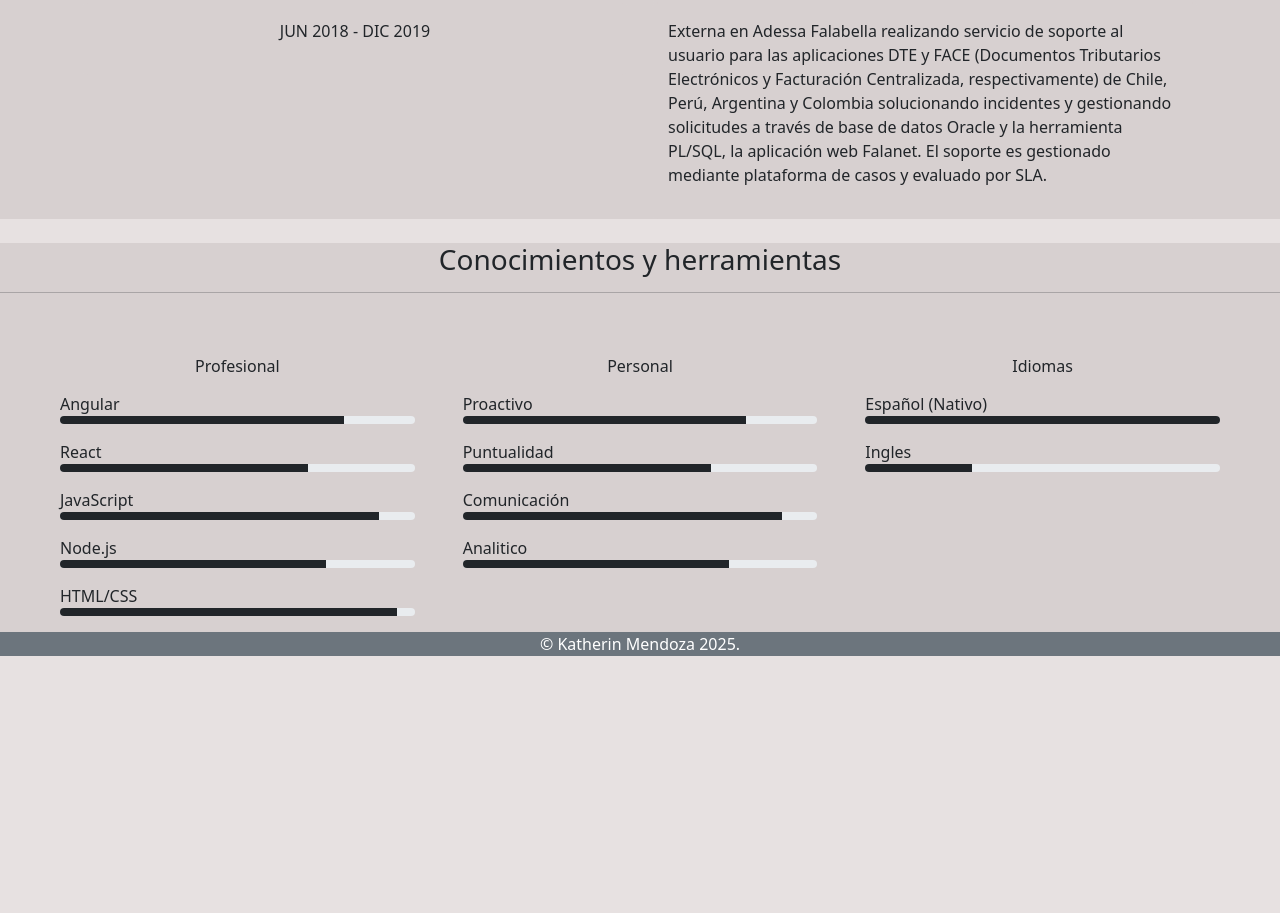
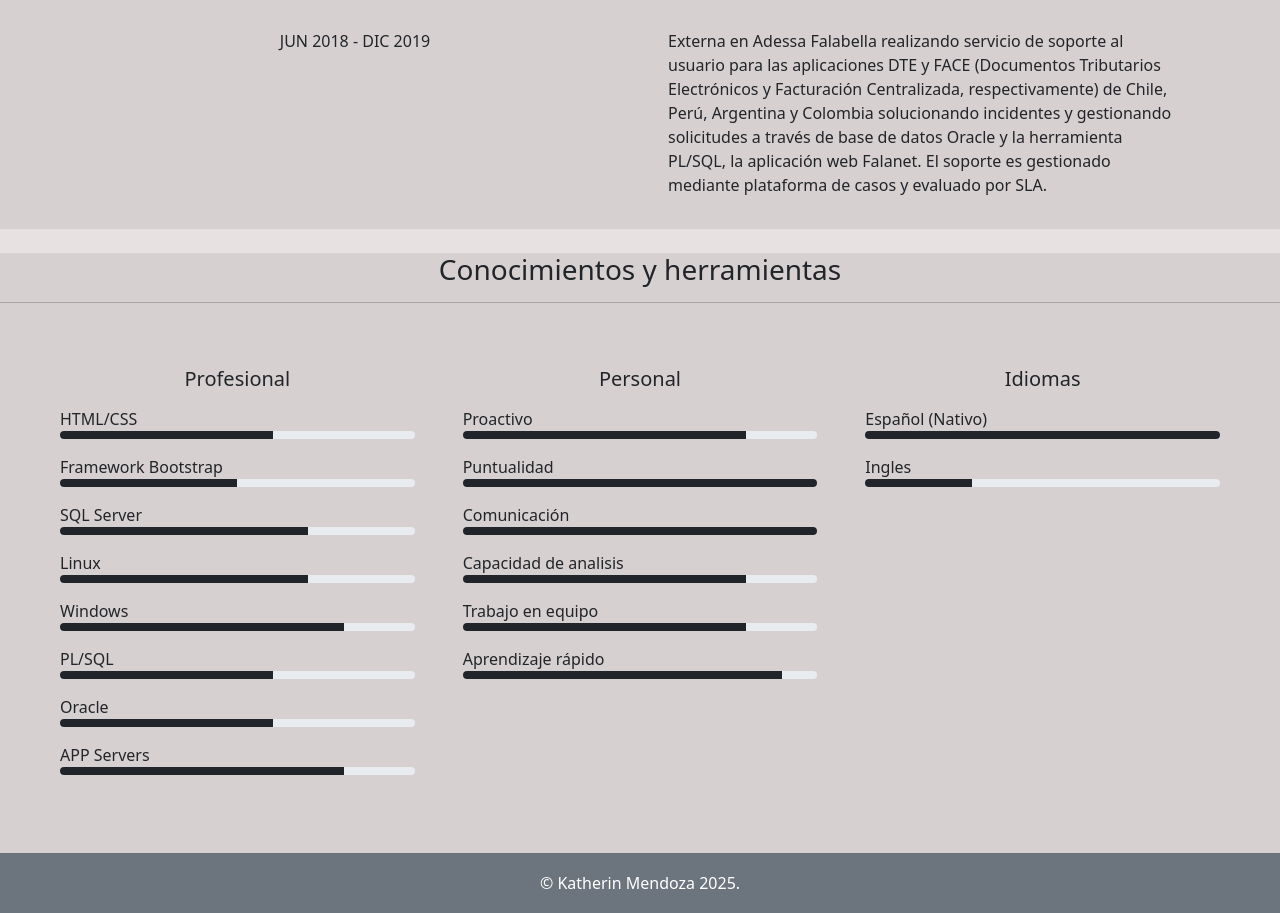
Before and after one commit to isra-osvaldo/KatyStark.github.io, a plain HTML site: page index.html in a window 1280 px wide. Shown: the part 1119-2032 px from the top of the page. Before the commit the page ends 1791 px from the top, so only its background shows below. Drawn offline with nearby package versions, Linux system fonts and the light colour scheme.

Commit message:
se realizan modificaciones en header, nav, seccion conocimientos y footer.

```diff
--- a/assets/css/style.css
+++ b/assets/css/style.css
@@ -14,3 +14,11 @@ body{
 .progress {
     height: 8px;
   }
+
+  .conocimientos{
+    height: 600px;
+  }
+
+  footer{
+    height: 60px;
+  }
--- a/index.html
+++ b/index.html
@@ -24,7 +24,7 @@
               </div>
               <div class="col-md-8">
                 <div class="card-body ms-5">
-                  <h1 class="card-title">Katherin Mendoza</h1>
+                  <h1 class="card-title mt-5">Katherin Mendoza</h1>
                   <p class="card-text fs-4">Full Stack JavaScript</p>
                   <p class="card-text"><i class="fa-solid fa-envelope"></i> katyamp95@gmail.com <br>
                     <i class="fa-solid fa-phone"></i> +56 9 8354 8835
@@ -35,7 +35,7 @@
           </div>
         </section>
         <section class="col-12 col-sm-6">
-          <div class="card text-center me-5 mt-3 bg-secondary text-white">
+          <div class="card text-center me-5 mt-5 bg-secondary text-white">
             <div class="card-body">
               <p><i class="fa-brands fa-linkedin fs-5"></i>
                 <a href="https://www.linkedin.com/in/katherin-mendoza-559590169/" target="_blank"
@@ -65,6 +65,9 @@
           </li>
           <li class="nav-item">
             <a class="nav-link fs-5" href="#experiencias">Experiencias</a>
+          </li>
+          <li class="nav-item">
+            <a class="nav-link fs-5" href="#conocimientos">Conocimientos</a>
           </li>
           <li class="nav-item">
             <a class="nav-link fs-5" href="#">Portafolio</a>
@@ -156,87 +159,76 @@
       </div>
     </section>
 
-    <section id="conocimientos" class="mt-4 gris">
+    <section id="conocimientos" class="mt-4 gris conocimientos">
       <h3 class="text-center">Conocimientos y herramientas</h3>
       <hr>
       <div class="container-fluid text-center">
         <div class="row mx-4">
           <div class="col-12 col-sm-6 col-lg-4">
             <div class="container mt-5">
-              <h6 class="mb-3">Profesional</h6>
-              <div class="mb-3">
-                <div class="d-flex justify-content-between">
-                  <span>Angular</span>
-                </div>
-                <div class="progress">
-                  <div
-                    class="progress-bar bg-dark"
-                    role="progressbar"
-                    style="width: 80%;"
-                    aria-valuenow="80"
-                    aria-valuemin="0"
-                    aria-valuemax="100"
-                  ></div>
-                </div>
-              </div>
-              <div class="mb-3">
-                <div class="d-flex justify-content-between">
-                  <span>React</span>
-                </div>
-                <div class="progress">
-                  <div
-                    class="progress-bar bg-dark"
-                    role="progressbar"
-                    style="width: 70%;"
-                    aria-valuenow="70"
-                    aria-valuemin="0"
-                    aria-valuemax="100"
-                  ></div>
-                </div>
-              </div>
-              <div class="mb-3">
-                <div class="d-flex justify-content-between">
-                  <span>JavaScript</span>
-                </div>
-                <div class="progress">
-                  <div
-                    class="progress-bar bg-dark"
-                    role="progressbar"
-                    style="width: 90%;"
-                    aria-valuenow="90"
-                    aria-valuemin="0"
-                    aria-valuemax="100"
-                  ></div>
-                </div>
-              </div>
-              <div class="mb-3">
-                <div class="d-flex justify-content-between">
-                  <span>Node.js</span>
-                </div>
-                <div class="progress">
-                  <div
-                    class="progress-bar bg-dark"
-                    role="progressbar"
-                    style="width: 75%;"
-                    aria-valuenow="75"
-                    aria-valuemin="0"
-                    aria-valuemax="100"
-                  ></div>
-                </div>
-              </div>
+              <h5 class="mb-3">Profesional</h5>
               <div class="mb-3">
                 <div class="d-flex justify-content-between">
                   <span>HTML/CSS</span>
                 </div>
                 <div class="progress">
-                  <div
-                    class="progress-bar bg-dark"
-                    role="progressbar"
-                    style="width: 95%;"
-                    aria-valuenow="95"
-                    aria-valuemin="0"
-                    aria-valuemax="100"
-                  ></div>
+                  <div class="progress-bar bg-dark" role="progressbar" style="width: 60%;" aria-valuemax="100"></div>
+                </div>
+              </div>
+              <div class="mb-3">
+                <div class="d-flex justify-content-between">
+                  <span>Framework Bootstrap</span>
+                </div>
+                <div class="progress">
+                  <div class="progress-bar bg-dark" role="progressbar" style="width: 50%;" aria-valuemax="100"></div>
+                </div>
+              </div>
+              <div class="mb-3">
+                <div class="d-flex justify-content-between">
+                  <span>SQL Server</span>
+                </div>
+                <div class="progress">
+                  <div class="progress-bar bg-dark" role="progressbar" style="width: 70%;" aria-valuemax="100"></div>
+                </div>
+              </div>
+              <div class="mb-3">
+                <div class="d-flex justify-content-between">
+                  <span>Linux</span>
+                </div>
+                <div class="progress">
+                  <div class="progress-bar bg-dark" role="progressbar" style="width: 70%;" aria-valuemax="100"></div>
+                </div>
+              </div>
+              <div class="mb-3">
+                <div class="text-start">
+                  <span>Windows</span>
+                </div>
+                <div class="progress">
+                  <div class="progress-bar bg-dark" role="progressbar" style="width: 80%;" aria-valuemax="100"></div>
+                </div>
+              </div>
+              <div class="mb-3">
+                <div class="text-start">
+                  <span>PL/SQL</span>
+                </div>
+                <div class="progress">
+                  <div class="progress-bar bg-dark" role="progressbar" style="width: 60%;" aria-valuemax="100"></div>
+                </div>
+              </div>
+              <div class="mb-3">
+                <div class="d-flex justify-content-between">
+                  <span>Oracle</span>
+                </div>
+                <div class="progress">
+                  <div class="progress-bar bg-dark" role="progressbar" style="width: 60%;" aria-valuemax="100"></div>
+                </div>
+              </div>
+              <div class="mb-3">
+                <div class="d-flex justify-content-between">
+                  <span>APP Servers</span>
+                </div>
+                <div class="progress">
+                  <div class="progress-bar bg-dark" role="progressbar" style="width: 80%;" aria-valuemax="100"></div>
                 </div>
               </div>
             </div>
@@ -244,20 +236,13 @@
 
           <div class="col-12 col-sm-6 col-lg-4">
             <div class="container mt-5">
-              <h6 class="mb-3">Personal</h6>
+              <h5 class="mb-3">Personal</h5>
               <div class="mb-3">
                 <div class="d-flex justify-content-between">
                   <span>Proactivo</span>
                 </div>
                 <div class="progress">
-                  <div
-                    class="progress-bar bg-dark"
-                    role="progressbar"
-                    style="width: 80%;"
-                    aria-valuenow="80"
-                    aria-valuemin="0"
-                    aria-valuemax="100"
-                  ></div>
+                  <div class="progress-bar bg-dark" role="progressbar" style="width: 80%;" aria-valuemax="100"></div>
                 </div>
               </div>
               <div class="mb-3">
@@ -265,14 +250,7 @@
                   <span>Puntualidad</span>
                 </div>
                 <div class="progress">
-                  <div
-                    class="progress-bar bg-dark"
-                    role="progressbar"
-                    style="width: 70%;"
-                    aria-valuenow="70"
-                    aria-valuemin="0"
-                    aria-valuemax="100"
-                  ></div>
+                  <div class="progress-bar bg-dark" role="progressbar" style="width: 100%;" aria-valuemax="100"></div>
                 </div>
               </div>
               <div class="mb-3">
@@ -280,29 +258,31 @@
                   <span>Comunicación</span>
                 </div>
                 <div class="progress">
-                  <div
-                    class="progress-bar bg-dark"
-                    role="progressbar"
-                    style="width: 90%;"
-                    aria-valuenow="90"
-                    aria-valuemin="0"
-                    aria-valuemax="100"
-                  ></div>
+                  <div class="progress-bar bg-dark" role="progressbar" style="width: 100%;" aria-valuemax="100"></div>
                 </div>
               </div>
               <div class="mb-3">
                 <div class="d-flex justify-content-between">
-                  <span>Analitico</span>
+                  <span>Capacidad de analisis</span>
                 </div>
                 <div class="progress">
-                  <div
-                    class="progress-bar bg-dark"
-                    role="progressbar"
-                    style="width: 75%;"
-                    aria-valuenow="75"
-                    aria-valuemin="0"
-                    aria-valuemax="100"
-                  ></div>
+                  <div class="progress-bar bg-dark" role="progressbar" style="width: 80%;" aria-valuemax="100"></div>
+                </div>
+              </div>
+              <div class="mb-3">
+                <div class="d-flex justify-content-between">
+                  <span>Trabajo en equipo</span>
+                </div>
+                <div class="progress">
+                  <div class="progress-bar bg-dark" role="progressbar" style="width: 80%;" aria-valuemax="100"></div>
+                </div>
+              </div>
+              <div class="mb-3">
+                <div class="d-flex justify-content-between">
+                  <span>Aprendizaje rápido</span>
+                </div>
+                <div class="progress">
+                  <div class="progress-bar bg-dark" role="progressbar" style="width: 90%;" aria-valuemax="100"></div>
                 </div>
               </div>
             </div>
@@ -310,20 +290,13 @@
 
           <div class="col-12 col-sm-6 col-lg-4">
             <div class="container mt-5">
-              <h6 class="mb-3">Idiomas</h6>
+              <h5 class="mb-3">Idiomas</h5>
               <div class="mb-3">
                 <div class="d-flex justify-content-between">
                   <span>Español (Nativo)</span>
                 </div>
                 <div class="progress">
-                  <div
-                    class="progress-bar bg-dark"
-                    role="progressbar"
-                    style="width: 100%;"
-                    aria-valuenow="70"
-                    aria-valuemin="0"
-                    aria-valuemax="100"
-                  ></div>
+                  <div class="progress-bar bg-dark" role="progressbar" style="width: 100%;" aria-valuemax="100"></div>
                 </div>
               </div>
               <div class="mb-3">
@@ -331,14 +304,7 @@
                   <span>Ingles</span>
                 </div>
                 <div class="progress">
-                  <div
-                    class="progress-bar bg-dark"
-                    role="progressbar"
-                    style="width: 30%;"
-                    aria-valuenow="90"
-                    aria-valuemin="0"
-                    aria-valuemax="100"
-                  ></div>
+                  <div class="progress-bar bg-dark" role="progressbar" style="width: 30%;" aria-valuemax="100"></div>
                 </div>
               </div>
             </div>
@@ -348,8 +314,8 @@
     </section>
   </main>
 
-  <footer class="bg-secondary text-center text-white">
-    <p>&copy; Katherin Mendoza 2025.</p>
+  <footer class="bg-secondary text-white">
+    <p class="d-flex justify-content-center align-items-center" style="height: 60px;">&copy; Katherin Mendoza 2025.</p>
   </footer>
 
   <script src="https://cdn.jsdelivr.net/npm/bootstrap@5.3.3/dist/js/bootstrap.bundle.min.js"
```
